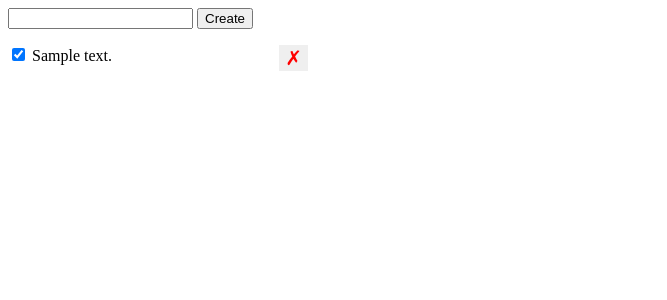
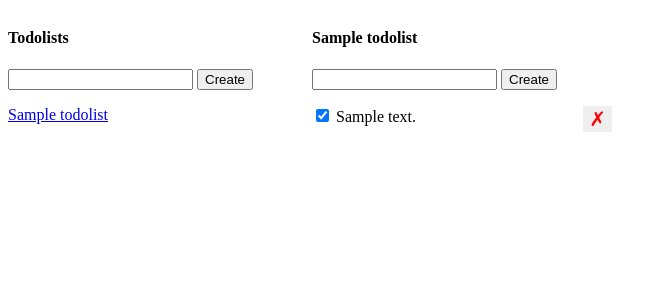
Before and after one commit to skalizzo/Udacity_FullStackND, a Flask app: page /lists/1 in a window 1280 px wide. Shown: the top 300 px of the page, without its empty margins (0-667 px from the left). Run offline with Flask 2, Linux system fonts and the light colour scheme; tables that the repository leaves empty hold one stand-in row (values such as "Sample post").

Commit message:
added function to add todolists

```diff
--- a/todoapp/app.py
+++ b/todoapp/app.py
@@ -56,6 +56,26 @@ def fill_with_test_data2():
 
 # fill_with_test_data()
 
+@app.route('/todolist/create', methods=['POST'])
+def create_todolist():
+    error = False
+    body = {}
+    try:
+        name = request.get_json()['name']
+        todolist = TodoList(name=name)
+        db.session.add(todolist)
+        db.session.commit()
+        body['name'] = todolist.name
+    except:
+        error = True
+        db.session.rollback()
+        print(sys.exc_info())
+    finally:
+        db.session.close()
+    if error:
+        abort(400)
+    else:
+        return jsonify(body)
 
 @app.route('/todos/create', methods=['POST'])
 def create_todo():
@@ -108,7 +128,10 @@ def set_completed_todo(todo_id):
 
 @app.route('/lists/<list_id>')
 def get_list_todos(list_id):
-    return render_template('index.html', data=Todo.query.filter_by(list_id = list_id).order_by('id').all())
+    return render_template('index.html',
+                           lists=TodoList.query.order_by('id').all(),
+                           active_list=TodoList.query.get(list_id),
+                           todos=Todo.query.filter_by(list_id = list_id).order_by('id').all())
 
 
 @app.route('/')
--- a/todoapp/templates/index.html
+++ b/todoapp/templates/index.html
@@ -34,19 +34,45 @@
   </head>
   <body>
     <div id="error" class="hidden">Something went wrong!</div>
+
+    <div class="lists-wrapper">
+      <h4>Todolists</h4>
+
+      <form id="form_todolist" method="post" action="/todolist/create">
+      <input type="text" id="name" name="name" />
+      <input type="submit" value="Create" />
+      </form>
+
+      <ul id="lists">
+        {% for list in lists %}
+          <li>
+            <a href="/lists/ {{ list.id }}">{{ list.name }}</a>
+          </li>
+
+        {% endfor %}
+      </ul>
+    </div>
+
+    <div class="todos-wrapper">
+      <h4>{{active_list.name}}</h4>
+
       <form id="form" method="post" action="/todos/create">
       <input type="text" id="description" name="description" />
       <input type="submit" value="Create" />
       </form>
+
       <ul id="todos">
-      {% for d in data %}
+        {% if todos %}
+        {% for todo in todos %}
         <li>
-        <input class="checkbox-completed" data-id="{{ d.id }}" type="checkbox" {% if d.completed %} checked {% endif %}>
-        {{ d.description }}
-        <button class="delete-button" data-id="{{ d.id }}">&cross;</button>
+          <input class="checkbox-completed" data-id="{{ todo.id }}" type="checkbox" {% if todo.completed %} checked {% endif %}>
+          {{ todo.description }}
+          <button class="delete-button" data-id="{{ todo.id }}">&cross;</button>
         </li>
         {% endfor %}
+         {% endif %}
       </ul>
+    </div>
     <script>
       const checkboxes = document.querySelectorAll('.checkbox-completed');
       for (let i = 0; i < checkboxes.length; i++) {
@@ -73,6 +99,40 @@
         }
       }
 
+      <!--neues todolist item darstellen-->
+      const nameInput = document.getElementById('name');
+      document.getElementById('form_todolist').onsubmit = function(e) {
+        e.preventDefault();
+        const name = nameInput.value;
+        nameInput.value = '';
+        fetch('/todolist/create', {
+          method: 'POST',
+          body: JSON.stringify({
+            'name': name,
+          }),
+          headers: {
+            'Content-Type': 'application/json',
+          }
+        })
+        .then(response => response.json())
+        .then(jsonResponse => {
+          console.log(jsonResponse);
+          li = document.createElement('li');
+          const todolist_link = document.createElement('a');
+          todolist_link.href = "/lists/" + jsonResponse.id;
+          todolist_link.innerText = jsonResponse.name;
+          li.appendChild(todolist_link);
+          document.getElementById('lists').appendChild(li);
+          document.getElementById('error').className = 'hidden';
+        })
+        .catch(function() {
+          document.getElementById('error').className = '';
+        })
+      }
+      <!--neues Todolist item darstellen Ende -->
+
+
+      <!--neues todo item darstellen-->
       const descInput = document.getElementById('description');
       document.getElementById('form').onsubmit = function(e) {
         e.preventDefault();
@@ -110,6 +170,7 @@
           document.getElementById('error').className = '';
         })
       }
+      <!--neues Todo item darstellen Ende -->
 
       const deleteBtns = document.querySelectorAll('.delete-button');
       for (let i = 0; i < deleteBtns.length; i++) {
```
Lines whose indentation alone changed are shown as unchanged.
